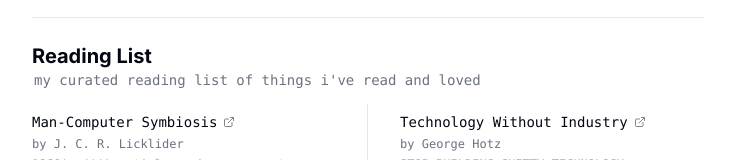
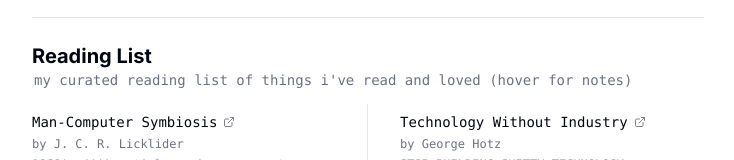
Before and after one commit to ashley-ha/my-cute-blog, a Next.js app: page / in a window 1280 px wide. Shown: the part 510-670 px from the top of the page, without its empty margins (272-1006 px from the left). Built offline with nearby package versions, Linux system fonts and the light colour scheme.

Commit message:
some format fixes

```diff
--- a/package.json
+++ b/package.json
@@ -31,6 +31,7 @@
     "reflect-metadata": "^0.2.2",
     "separator": "^0.1.0",
     "shadcn-ui": "^0.9.2",
+    "sharp": "^0.33.5",
     "tailwind-merge": "^2.2.0",
     "tailwindcss-animate": "^1.0.7",
     "type-graphql": "^2.0.0-beta.6",
--- a/src/app/page.tsx
+++ b/src/app/page.tsx
@@ -74,7 +74,7 @@ export default function Page() {
         <div className='text-start mt-1'>
           <h2 className="text-xl font-bold">Reading List</h2>
           <p className="ml-0.5 text-pretty font-mono text-sm text-muted-foreground print:text-[12px]">
-            my curated reading list of things i&apos;ve read and loved
+            my curated reading list of things i&apos;ve read and loved (hover for notes)
           </p>
         </div>
 
--- a/src/components/ReadingList.tsx
+++ b/src/components/ReadingList.tsx
@@ -54,7 +54,7 @@ interface ReadingListProps {
               align="start"
             >
               <p className="text-pretty text-muted-foreground/80">
-                "{item.thoughts}"
+              &quot;{item.thoughts}&quot;
               </p>
             </HoverCardContent>
           )}
```
Also changed, not shown: 2 other files (tests, documents, lock files or other folders).
